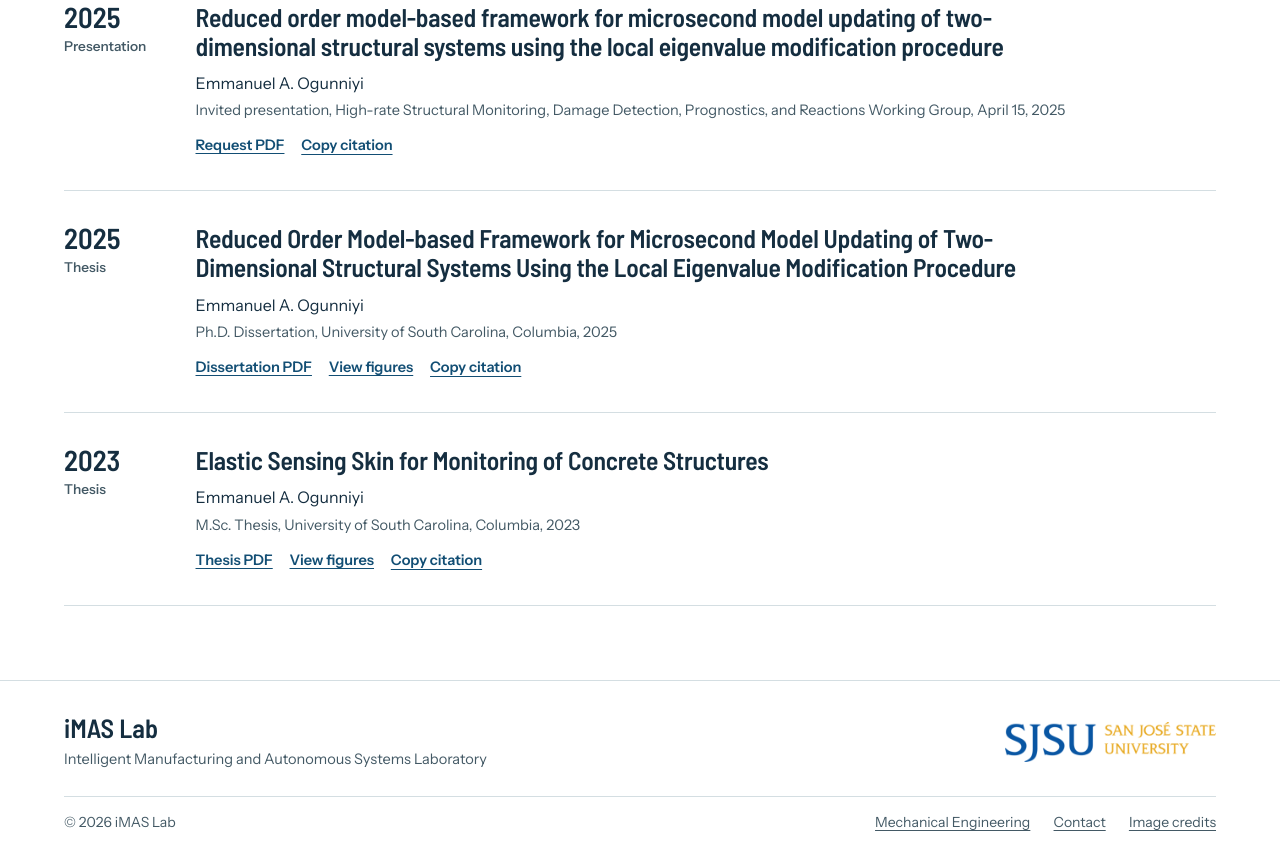
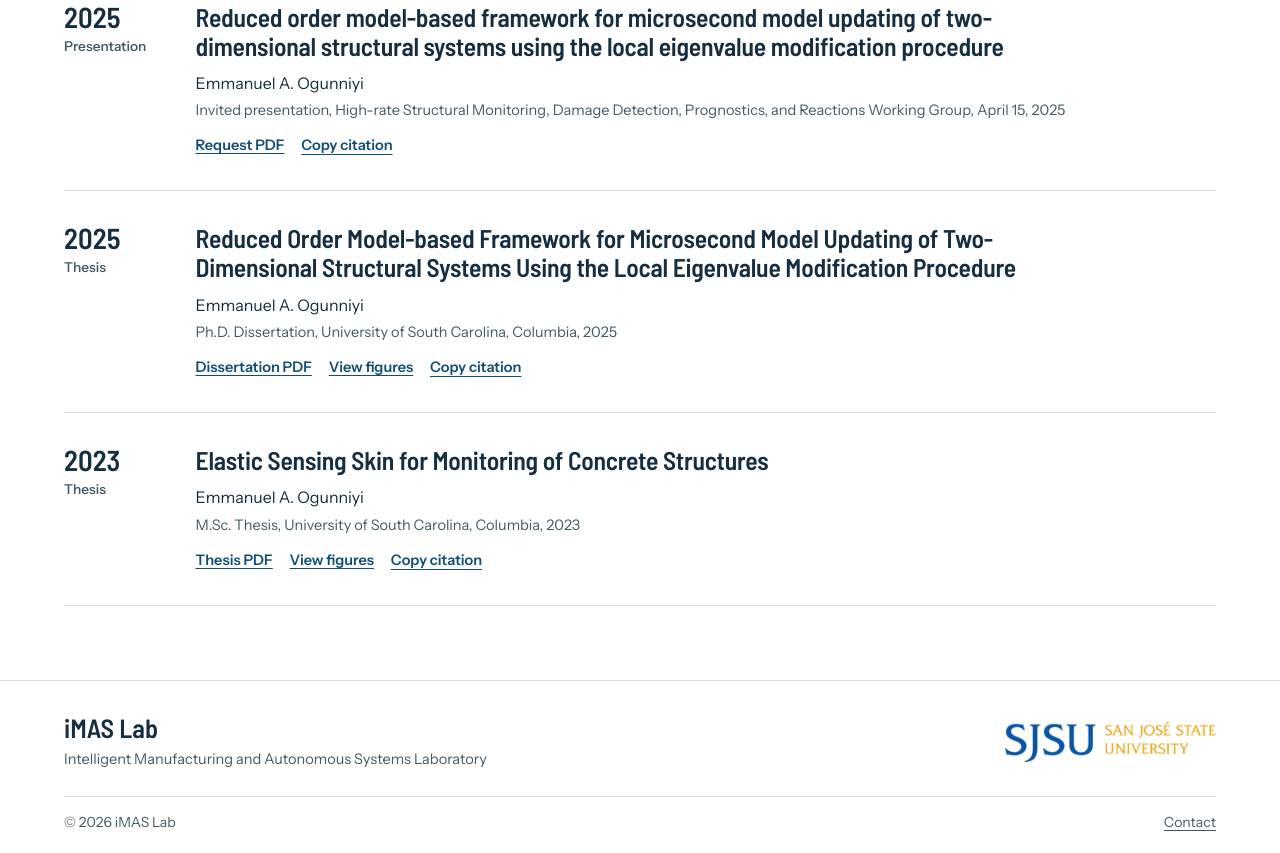
Before and after one commit to iMAS-laboratory/iMAS-lab, a plain HTML site: page publications.html in a window 1280 px wide. Shown: the part 5706-6559 px from the top of the page. Drawn offline with Linux system fonts and the light colour scheme.

Commit message:
publications.html

```diff
--- a/publications.html
+++ b/publications.html
@@ -300,7 +300,7 @@
     </div>
     <div class="wrap footer-bottom">
       <p>© <span data-current-year>2026</span> iMAS Lab</p>
-      <nav aria-label="Footer"><a href="https://www.sjsu.edu/me/">Mechanical Engineering</a><a href="contact.html">Contact</a><a href="credits.html">Image credits</a></nav>
+      <nav aria-label="Footer"><a href="contact.html">Contact</a></nav>
     </div>
   </footer>
   <div id="toast" class="toast" role="status" hidden></div>
```
